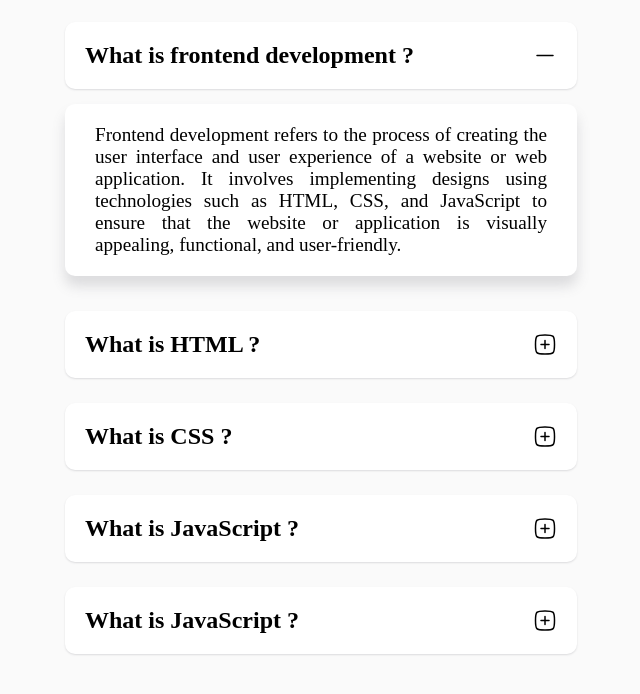
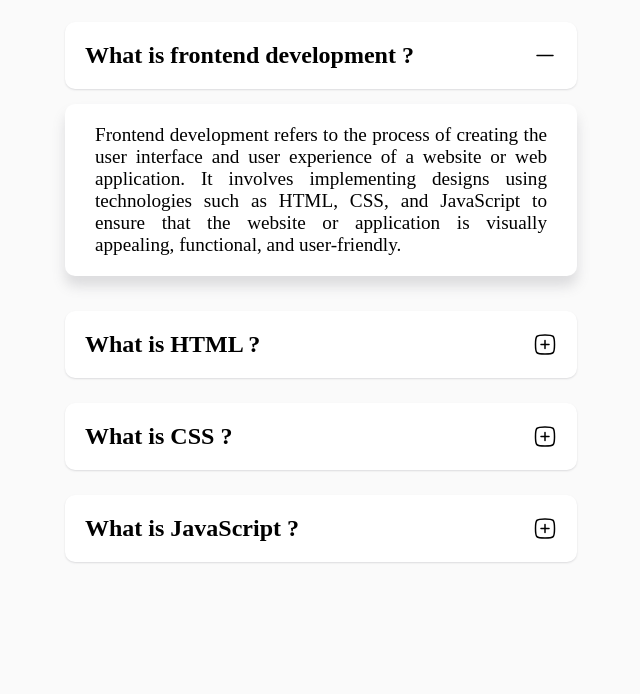
Before and after one commit to Vrutesh/Mini_Projects_JS, a plain HTML site: page FAQ page/index.html in a window 1280 px wide. Both pictures are taken after a click on the element "What is frontend development ?". Shown: the part 70-764 px from the top of the page, without its empty margins (319-959 px from the left). Drawn offline with Linux system fonts and the light colour scheme.

Commit message:
feat : implemented faq page

```diff
--- a/FAQ page/index.html
+++ b/FAQ page/index.html
@@ -9,39 +9,33 @@
 </head>
 
 <body>
-    <div class="container">
+    <main class="container">
         <h1>FAQ's</h1>
-        <div class="faq-container">
+        <section class="faq-container">
             <div class="info">
                 <h2>What is frontend development ?</h2>
                 <img src="assets/plus.svg" class="plus" alt="plus-icon">
             </div>
-        </div>
-        <div class="faq-container">
+        </section>
+        <section class="faq-container">
             <div class="info">
                 <h2>What is HTML ?</h2>
                 <img src="assets/plus.svg" class="plus" alt="plus-icon">
             </div>
-        </div>
-        <div class="faq-container">
+        </section>
+        <section class="faq-container">
             <div class="info">
                 <h2>What is CSS ?</h2>
                 <img src="assets/plus.svg" class="plus" alt="plus-icon">
             </div>
-        </div>
-        <div class="faq-container">
+        </section>
+        <section class="faq-container">
             <div class="info">
                 <h2>What is JavaScript ?</h2>
                 <img src="assets/plus.svg" class="plus" alt="plus-icon">
             </div>
-        </div>
-        <div class="faq-container">
-            <div class="info">
-                <h2>What is JavaScript ?</h2>
-                <img src="assets/plus.svg" class="plus" alt="plus-icon">
-            </div>
-        </div>
-    </div>
+        </section>
+    </main>
 
     <script src="index.js"></script>
 </body>
--- a/FAQ page/index.js
+++ b/FAQ page/index.js
@@ -1,6 +1,6 @@
-let plus_icons = document.querySelectorAll(".plus");
-let faq_containers = document.querySelectorAll(".faq-container");
-let info = document.querySelectorAll(".info");
+let info = document.querySelectorAll(".info")
+let faq_container = document.querySelectorAll(".faq-container")
+let plus_icons = document.querySelectorAll(".plus")
 
 let faq_Answers = [
   "Frontend development refers to the process of creating the user interface and user experience of a website or web application. It involves implementing designs using technologies such as HTML, CSS, and JavaScript to ensure that the website or application is visually appealing, functional, and user-friendly.",
@@ -9,28 +9,25 @@ let faq_Answers = [
   "JavaScript is a programming language commonly used in web development to add interactivity, behavior, and dynamic features to web pages.",
 ];
 
-function showFaq() {
-  info.forEach((info_Element, index) => {
-    let plus_icon = plus_icons[index];
-    info_Element.addEventListener("click", () => {
-      console.log("click");
-      // Check if a <p> element exists inside the corresponding .faq-container
-      let existingP = faq_containers[index].querySelector(".faq-content");
-
-      if (existingP) {
-        // If it exists, remove it
-        faq_containers[index].removeChild(existingP);
-        plus_icon.src = "assets/plus.svg";
-      } else {
-        // If it doesn't exist, create a <p> element and add it
+function show_Faq(){
+  info.forEach((info_Element, index)=>{
+     let plus_icon = plus_icons[index]
+    info_Element.addEventListener('click', ()=>{
+      console.log("click")
+      let existingContent = faq_container[index].querySelector('.faq-content')
+      if(existingContent){
+        faq_container[index].removeChild(existingContent)
+        plus_icon.src ='assets/plus.svg'
+      }
+      else{
         let p = document.createElement("p");
-        p.classList.add("faq-content");
-        p.innerText = faq_Answers[index];
-        faq_containers[index].appendChild(p);
-        plus_icon.src = "assets/hyphen.svg";
+                p.classList.add("faq-content");
+                p.innerText = faq_Answers[index];
+                faq_container[index].appendChild(p);
+        plus_icon.src='assets/hyphen.svg'
       }
-    });
-  });
+    })
+   })
 }
 
-showFaq();
+show_Faq()
```
